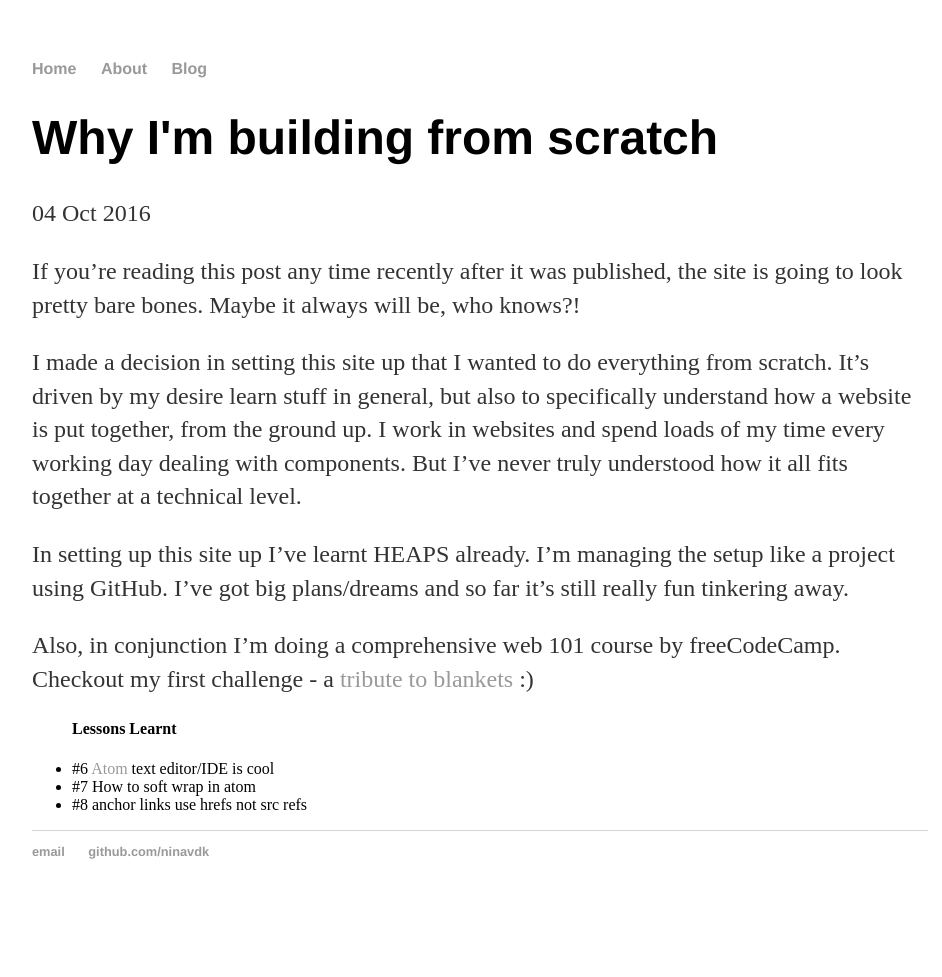
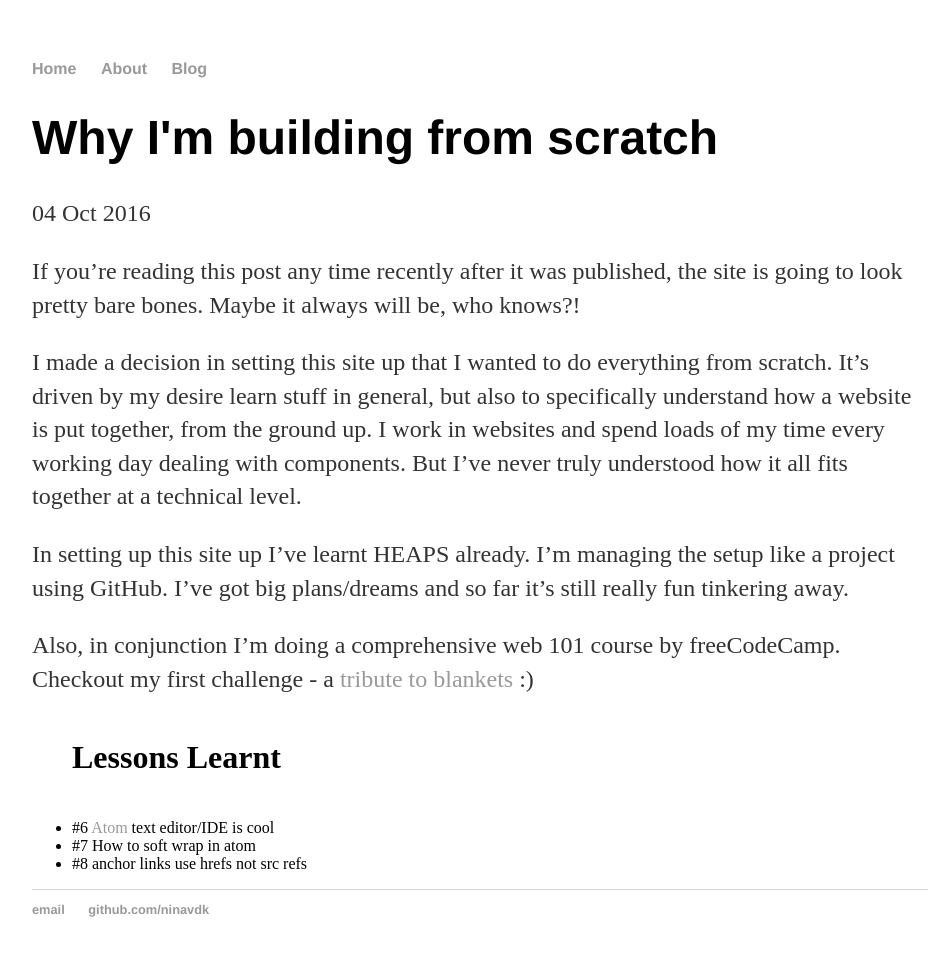
Before and after one commit to Ninavdk/ninavdk.github.io, a Jekyll site: the page built from _posts/2016-10-04-why-im-building-from-scratch.md, in a window 1280 px wide. Shown: the whole page, without its empty margins (160-1102 px from the left). Built offline with Jekyll 4.4.1, drawn with Linux system fonts in a browser that asks for light colours; before the commit the page ends 919 px from its top, so only the background shows below that.

Commit message:
included h4 font-size

```diff
--- a/css/main.css
+++ b/css/main.css
@@ -23,6 +23,9 @@ h1 {
     font-size: 3em;
     font-family:'Helvetica', 'Arial', 'Sans-Serif';
 }
+h4 {
+  font-size: 2em;
+}
 p {
     font-size: 1.5em;
     line-height: 1.4em;
```
